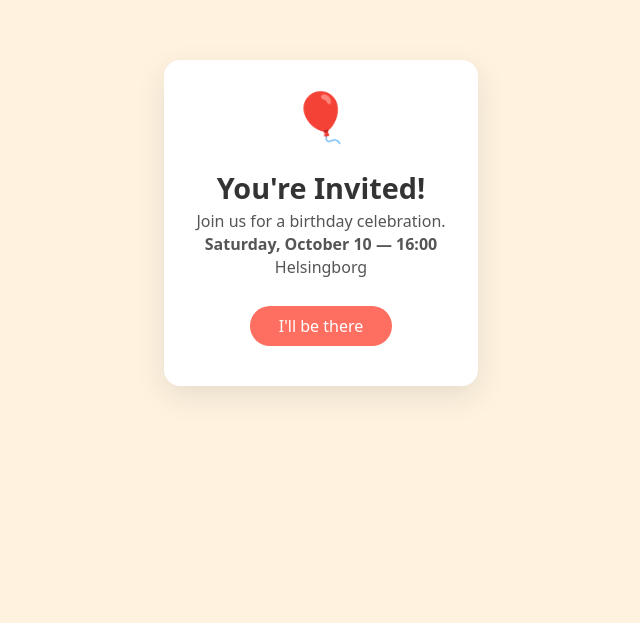
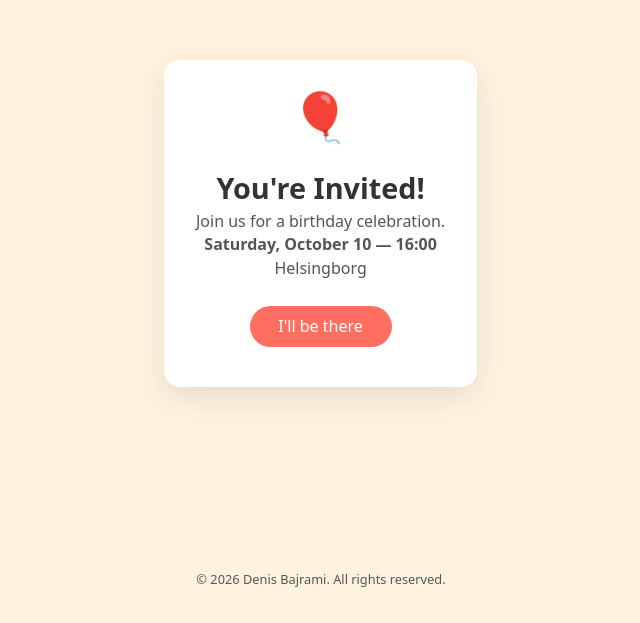
Before and after one commit to kiwijander/CSS-Anim, a plain HTML site: page index.html in a window 1280 px wide. Shown: the part 177-800 px from the top of the page, without its empty margins (319-959 px from the left). Drawn offline with nearby package versions, Linux system fonts and the light colour scheme.

Commit message:
Added footer and animated some text

```diff
--- a/index.html
+++ b/index.html
@@ -11,11 +11,11 @@
 <body>
 
         <!-- Whole card -->
-        <div class="card">
+        <div class="card animate__animated animate__backInDown">
           <span class="balloon">🎈</span>
 
           <!-- You're invited slide -->
-          <h1 class="animate__animated animate__fadeInDown">You're Invited!</h1>
+          <h1 class="animate__animated animate__fadeInDown animate__delay-1s">You're Invited!</h1>
 
           <!-- Paragraphs -->
           <p>Join us for a birthday celebration.</p>
@@ -26,5 +26,10 @@
           <button class="be-there-btn" type="button">I'll be there</button>
         </div>
 
+        <!-- Footer -->
+        <footer class="footer animate__animated animate__rotateIn">
+        <p>&copy; 2026 Denis Bajrami. All rights reserved.</p>
+        </footer>
+
 </body>
 </html>
--- a/styles/style.css
+++ b/styles/style.css
@@ -8,6 +8,7 @@ body {
   background: #FFF3E0;
   font-family: system-ui, sans-serif;
   color: #333;
+  position: relative;
 }
 
 .card {
@@ -61,3 +62,14 @@ p {
   background: #aa1409;
   transform: translateY(-2px);
 }
+
+.footer {
+  position: absolute;
+  bottom: 1rem;
+  left: 0;
+  right: 0;
+  text-align: center;
+  padding: 1rem;
+  font-size: 0.8rem;
+  color: #888;
+}
```
